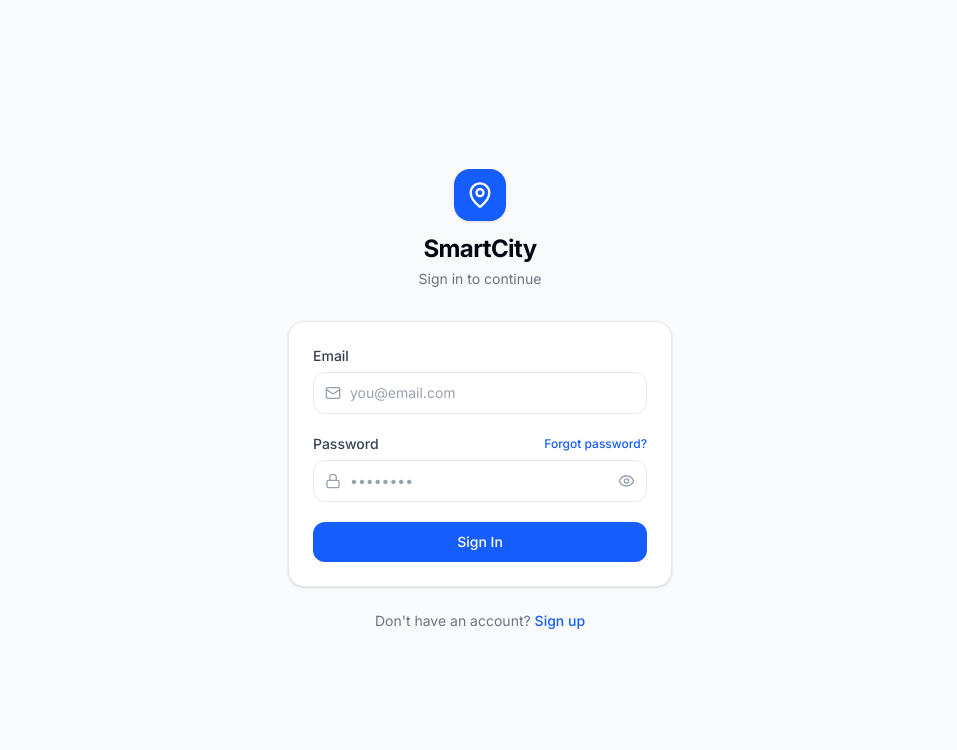
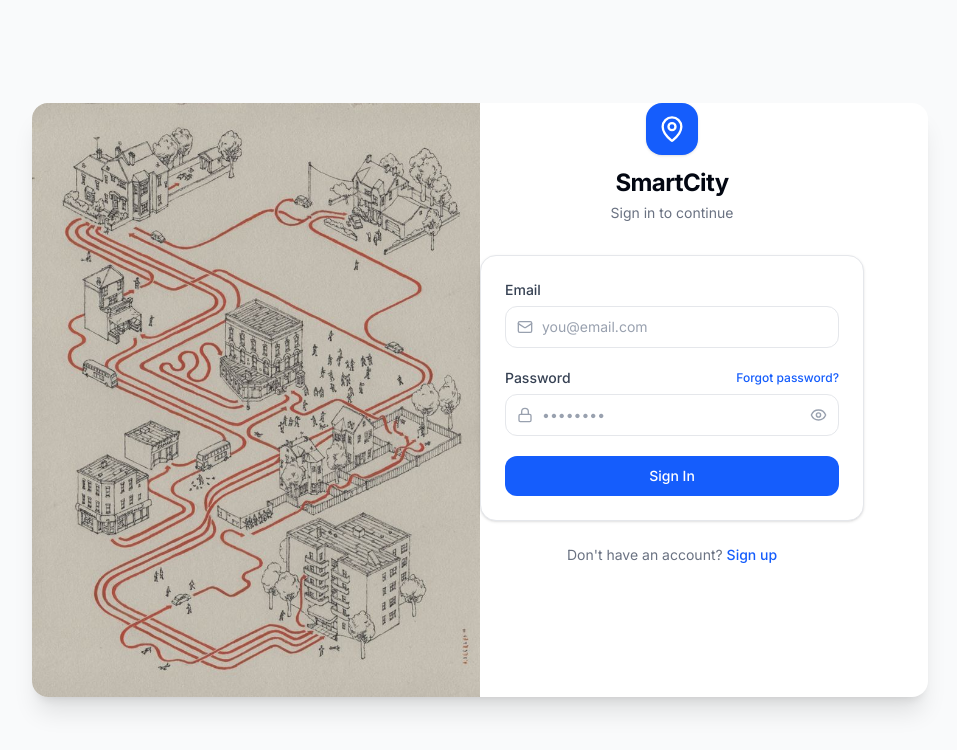
Before and after one commit to truptikhade/SmartCityMap-Client, a Next.js app: page /login in a window 1280 px wide. Shown: the top 750 px of the page, without its empty margins (160-1117 px from the left). Built offline with nearby package versions, Linux system fonts and the light colour scheme.

Commit message:
new commit

```diff
--- a/src/app/login/page.js
+++ b/src/app/login/page.js
@@ -91,9 +91,17 @@ export default function Login() {
   }
 
   return (
+
     <div className="flex min-h-screen items-center justify-center bg-gray-50 px-4 py-8">
-      <div>
-        <image src="/login.jpg" alt="Login Banner" width={500} height={500} />
+      <div className="flex w-full max-w-4xl overflow-hidden rounded-2xl bg-white shadow-xl">
+
+      {/* Left Side: Image (Hidden on mobile, visible on medium screens and up) */}
+      <div className="hidden md:block md:w-1/2">
+        <img
+          src="/login.jpg"
+          alt="Login visual"
+          className="h-full w-full object-cover"
+        />
       </div>
       <div className="w-full max-w-sm">
 
@@ -288,7 +296,7 @@ export default function Login() {
         </div> */}
 
       </div>
-
+    </div>
     </div>
   )
 }
```
